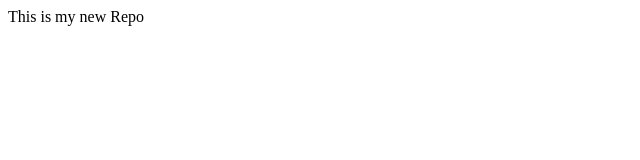
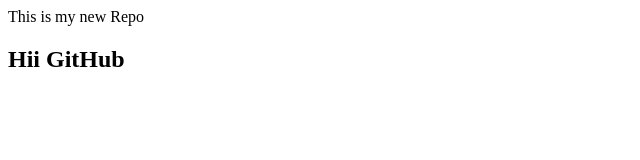
Before and after one commit to Karthik-Reddy-Geedipally/localrepo, a plain HTML site: page index.html in a window 1280 px wide. Shown: the whole page, without its empty margins (0-640 px from the left). Drawn offline with Linux system fonts and the light colour scheme.

Commit message:
new branch in feature1

```diff
--- a/index.html
+++ b/index.html
@@ -1 +1,2 @@
 <p>This is my new Repo</p>
+<h2>Hii GitHub</h2>
```
